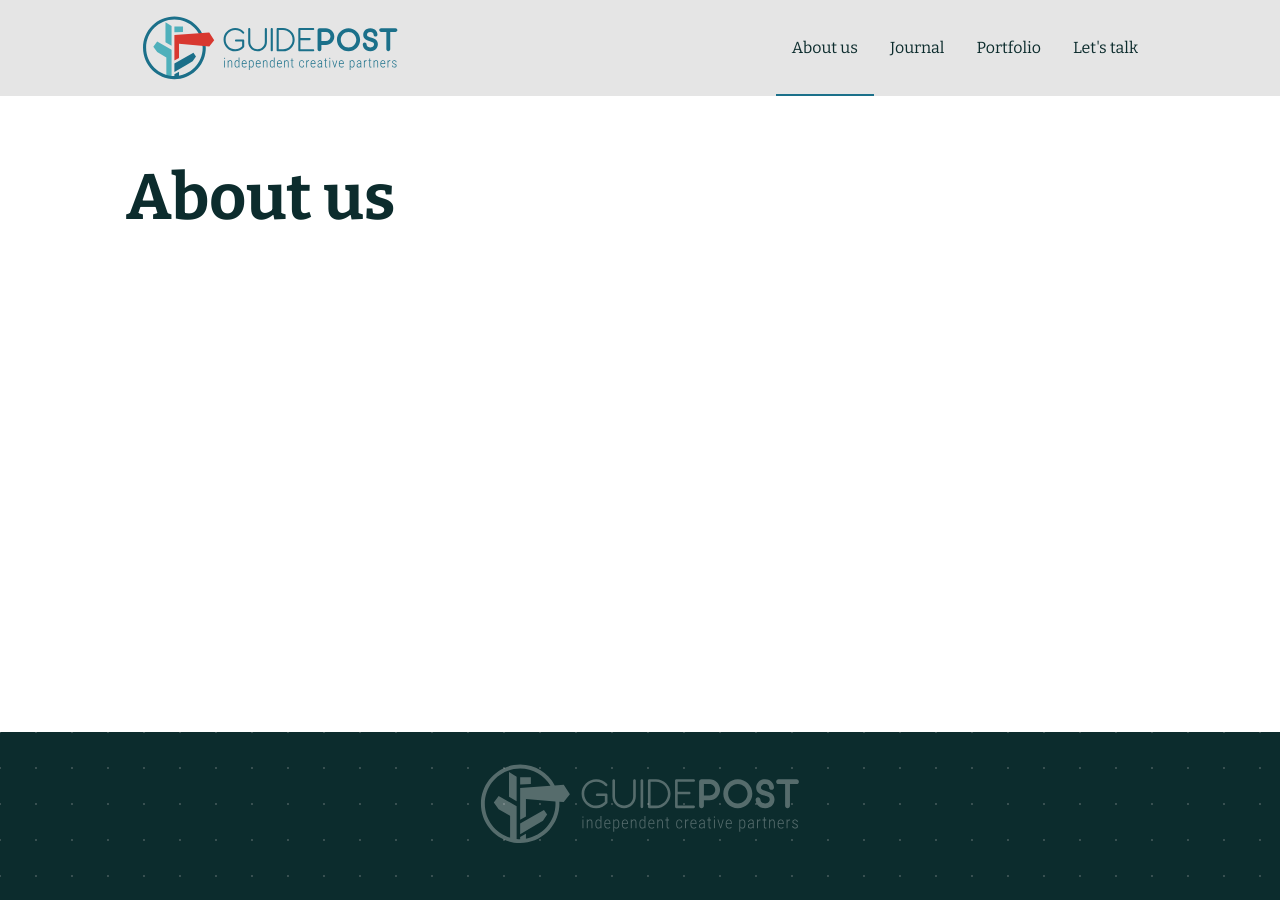
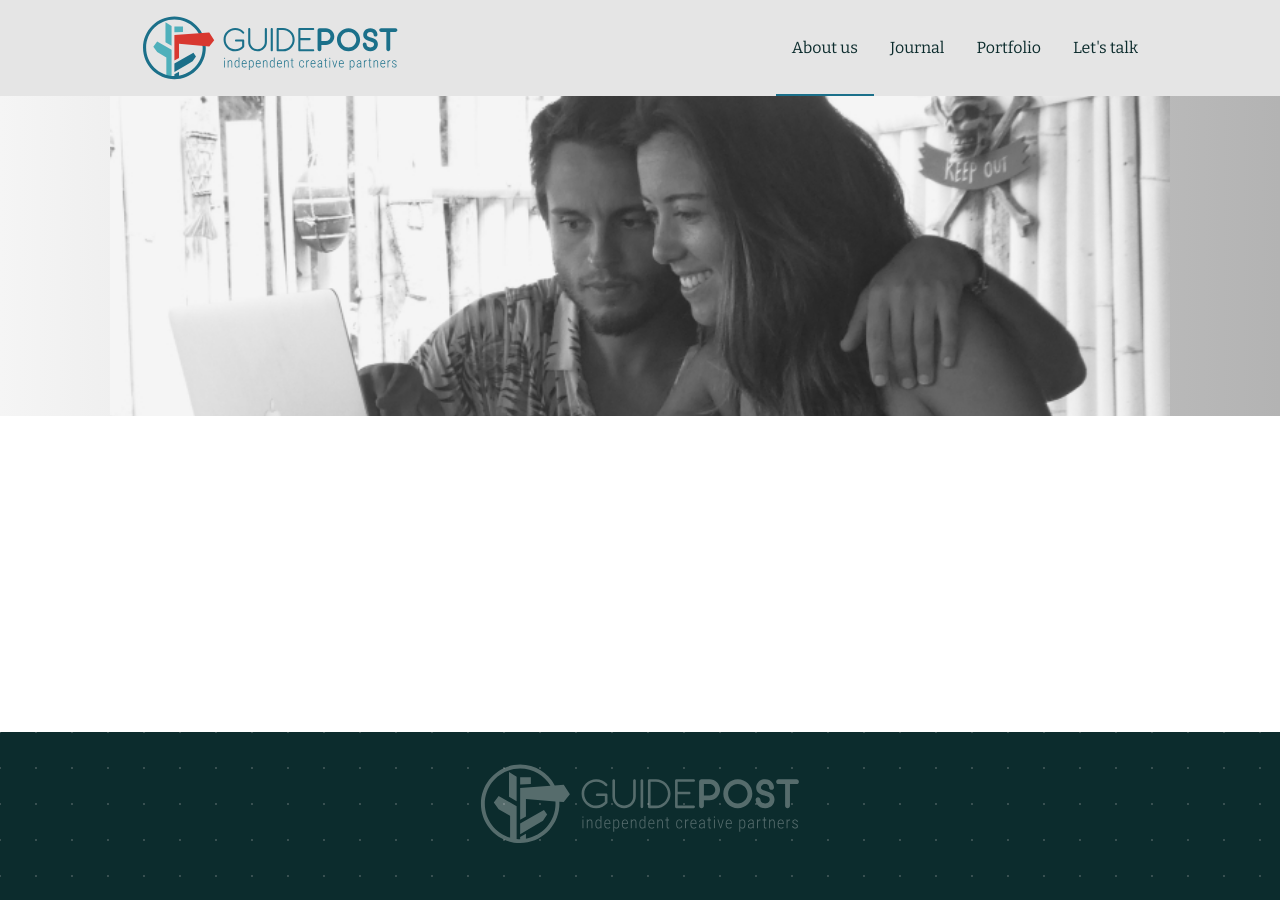
Before and after one commit to GuidePostCreative/guidepost.design, a Jekyll site: the page built from about-us.html, in a window 1280 px wide. Built offline with Jekyll 4.4.1, drawn with Linux system fonts in a browser that asks for light colours.

Commit message:
WIP about us

```diff
--- a/about-us.html
+++ b/about-us.html
@@ -1,7 +1,20 @@
 ---
-layout: content
+layout: base
 title: About us
 description:
 active_menu: about-us
+body_class: about-us
 ---
-<h1>About us</h1>
+
+<div class="about-us-background">
+  <div class="about-us-picture">
+
+  </div>
+</div>
+<div class="page">
+  <div class="container">
+    <div class="content">
+
+    </div>
+  </div>
+</div>
--- a/assets/css/_aboutus.sass
+++ b/assets/css/_aboutus.sass
@@ -1,5 +1,25 @@
 @import 'variables'
 
+
+$from-color: #F5f5f5
+$to-color: #b3b3b3
+
 .about-us-background
-  height: 300px
-  background: red
+  height: 320px
+  /* Permalink - use to edit and share this gradient: http://colorzilla.com/gradient-editor/$from-color+0,adadad+100 */
+  background: $from-color /* Old browsers */
+  background: -moz-linear-gradient(left, $from-color 0%, $to-color 100%) /* FF3.6-15 */
+  background: -webkit-linear-gradient(left, $from-color 0%,$to-color 100%) /* Chrome10-25,Safari5.1-6 */
+  background: linear-gradient(to right, $from-color 0%,$to-color 100%) /* W3C, IE10+, FF16+, Chrome26+, Opera12+, Safari7+ */
+  filter: progid:DXImageTransform.Microsoft.gradient( startColorstr='$from-color', endColorstr='$to-color',GradientType=1 ) /* IE6-9 */
+
+.about-us-picture
+  height: 320px
+  background-image: url('/assets/img/about-us/pictures/picture_up_about-us.jpg')
+  background-size: $page-width auto
+  background-position: 50% 0%
+  background-repeat: no-repeat
+
+.about-us-title
+  color: $secondary_color_2
+  font-size: 6 * $gutter
```
Also changed, not shown: 2 other files.
